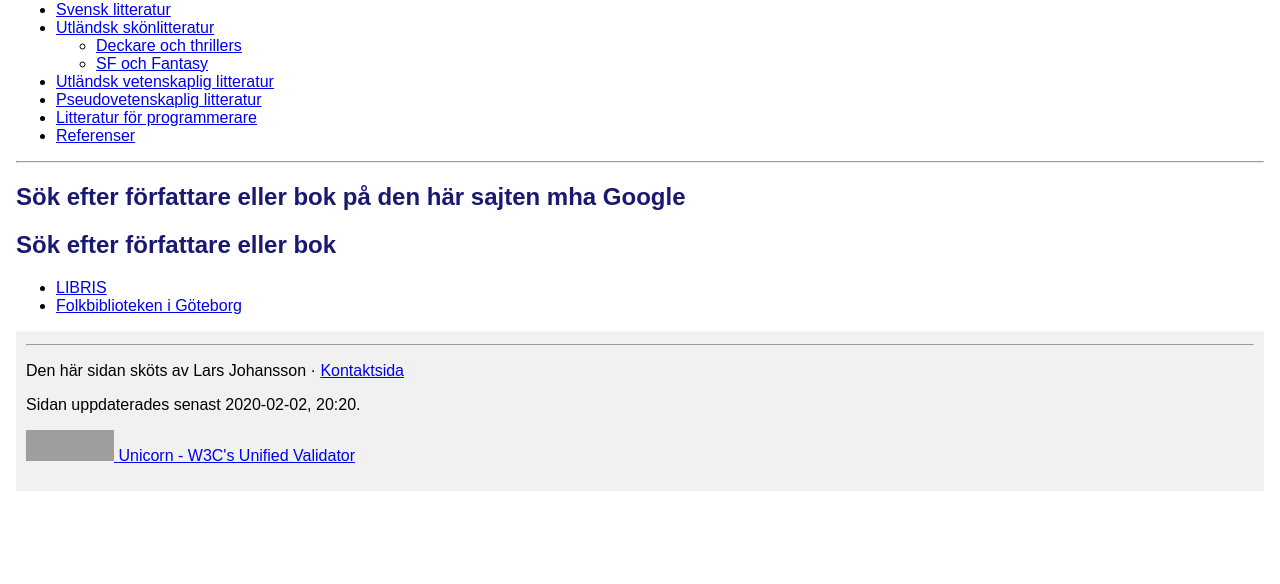
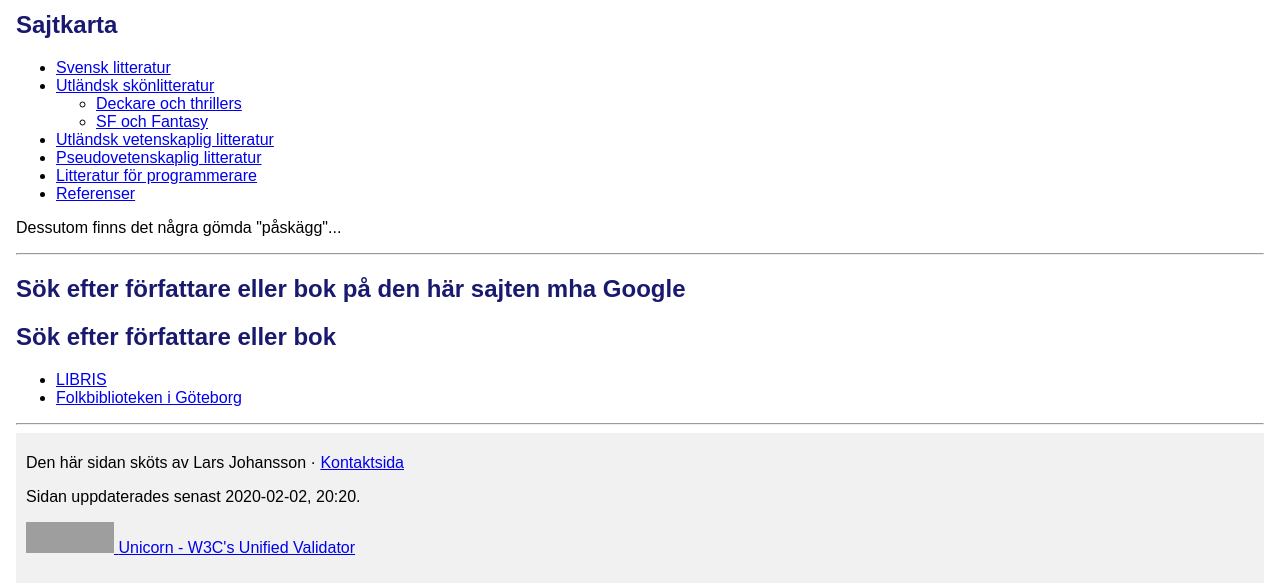
Before and after one commit to lars-x/booklists, a plain HTML site: page index.html in a window 1280 px wide. Shown: the part 236-820 px from the top of the page. Drawn offline with Linux system fonts and the light colour scheme; grey boxes are pictures that could not be loaded.

Commit message:
Update index.html

```diff
--- a/index.html
+++ b/index.html
@@ -23,8 +23,12 @@
       <li><a href="referenser.html">Referenser</a></li>
     </ul>
   </nav>
+
   <div class="content">
+    <section>
       <h1>Litteratur: Vad skall du läsa -- och vem säger så?</h1>
+
+      <h2>Sajtkarta</h2>
       <ul>
         <li>
           <a href="sverige.html">Svensk litteratur</a>
@@ -53,6 +57,7 @@
           <a href="referenser.html">Referenser</a>
         </li>
       </ul>
+      <p>Dessutom finns det några gömda "påskägg"...</p>
       <hr>
 
       <h2>Sök efter författare eller bok på den här sajten mha Google</h2>
@@ -68,8 +73,10 @@
           <a href="https://www.gotlib.goteborg.se/">Folkbiblioteken i Göteborg</a>
         </li>
       </ul>
+      <hr>
+    </section>
+
     <footer class="footer">
-    <hr>
       <p>Den här sidan sköts av Lars Johansson &middot; <a href="kontakt.html">Kontaktsida</a></p>
       <p>Sidan uppdaterades senast 2020-02-02, 20:20.</p>
       <p>
```
Lines whose indentation alone changed are shown as unchanged.
